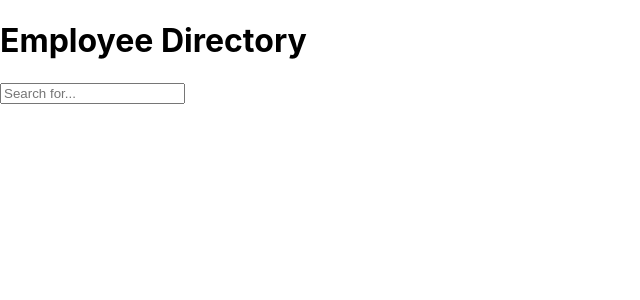
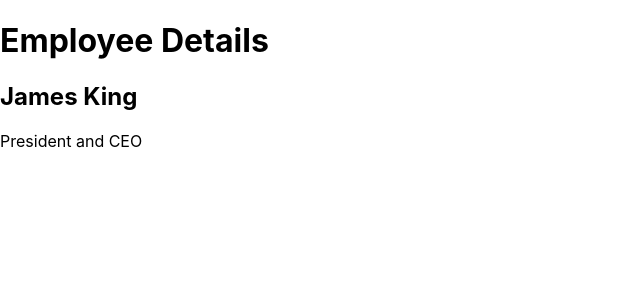
Before and after one commit to jaymollica/react-ee-directory, a React (Create React App) app: page /employees/1 in a window 1280 px wide. Shown: the top 300 px of the page, without its empty margins (0-640 px from the left). Built offline with nearby package versions, Linux system fonts and the light colour scheme.

Commit message:
ee detail page

```diff
--- a/package.json
+++ b/package.json
@@ -5,6 +5,7 @@
   "dependencies": {
     "react": "^16.8.6",
     "react-dom": "^16.8.6",
+    "react-router-dom": "^5.0.1",
     "react-scripts": "3.0.1"
   },
   "scripts": {
--- a/src/App.js
+++ b/src/App.js
@@ -1,4 +1,5 @@
 import React, { Component } from 'react';
+import { BrowserRouter as Router, Route, Link } from "react-router-dom";
 import './data.js';
 //import './App.css';
 
@@ -7,6 +8,19 @@ class App extends Component {
     return (
       <div>
         <HomePage service={window.employeeService} />
+      </div>
+    );
+  }
+}
+
+class EmployeePage extends Component {
+  state = {
+    id: this.props.match.params.id,
+  }
+  render() {
+    return (
+      <div>
+        <EmployeeDetail employeeId={this.state.id} service={window.employeeService} />
       </div>
     );
   }
@@ -37,7 +51,7 @@ class EmployeeListItem extends Component {
   render() {
     return (
         <li>
-            <a href={"#employees/" + this.props.employee.id}>
+            <a href={"employees/" + this.props.employee.id}>
                 {this.props.employee.firstName} {this.props.employee.lastName}
             </a>
         </li>
@@ -82,4 +96,37 @@ class HomePage extends Component {
   };
 }
 
-export default App;
+class EmployeeDetail extends Component {
+  state = {
+    employee: {},
+  };
+
+  componentDidMount(prevProps) {
+    this.props.service.findById(this.props.employeeId).then( function(result) {
+      this.setState({employee: result});
+    }.bind(this));
+  };
+
+  render() {
+    return (
+      <div>
+        <Header text="Employee Details"/>
+        <h2>{this.state.employee.firstName} {this.state.employee.lastName}</h2>
+        <p>{this.state.employee.title}</p>
+      </div>
+    );
+  }
+}
+
+function AppRouter() {
+  return (
+    <Router>
+      <div>
+        <Route path="/" exact component={App} />
+        <Route path="/employees/:id" component={EmployeePage} />
+      </div>
+    </Router>
+  );
+}
+
+export default AppRouter;
--- a/src/data.js
+++ b/src/data.js
@@ -17,6 +17,27 @@ window.employeeService = (function () {
 
     return promiseEmployee;
 
+  }
+
+  var findById = function (id) {
+    var employee = null;
+    var l = employees.length;
+    for (var i = 0; i < l; i++) {
+        if (employees[i].id == id) {
+            employee = employees[i];
+            break;
+        }
+    }
+
+    let promiseEmployee =  new Promise(function(resolve, reject) {
+      resolve(employee);
+    });
+
+    promiseEmployee.then(
+      function(result) { return result; },
+    );
+
+    return promiseEmployee;
   },
 
   employees = [
@@ -35,7 +56,8 @@ window.employeeService = (function () {
   ];
 
   return {
-      findByName: findByName,
+    findById: findById,
+    findByName: findByName,
   };
 
 }());
```
Also changed, not shown: 1 other file (tests, documents, lock files or other folders).
